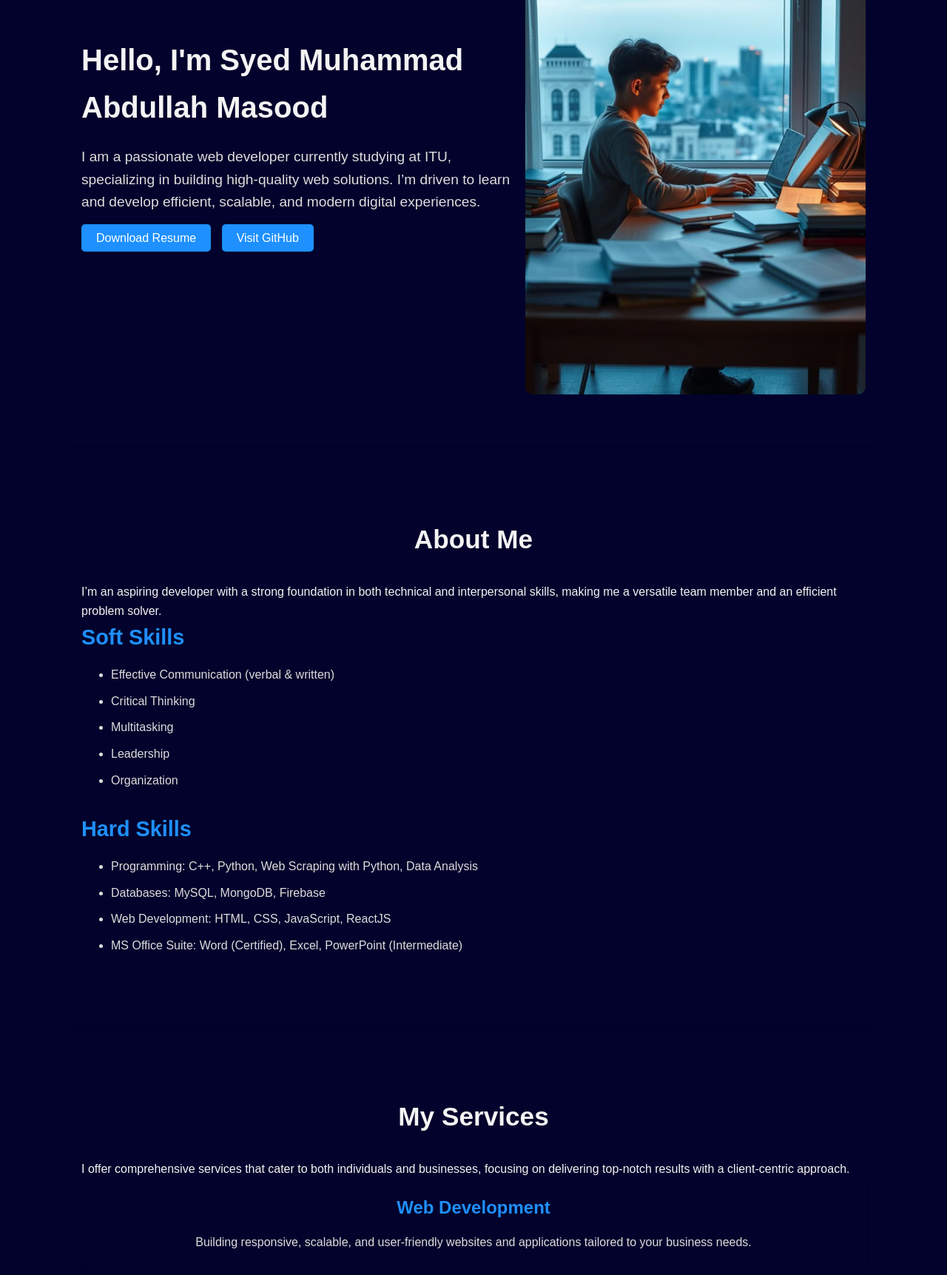
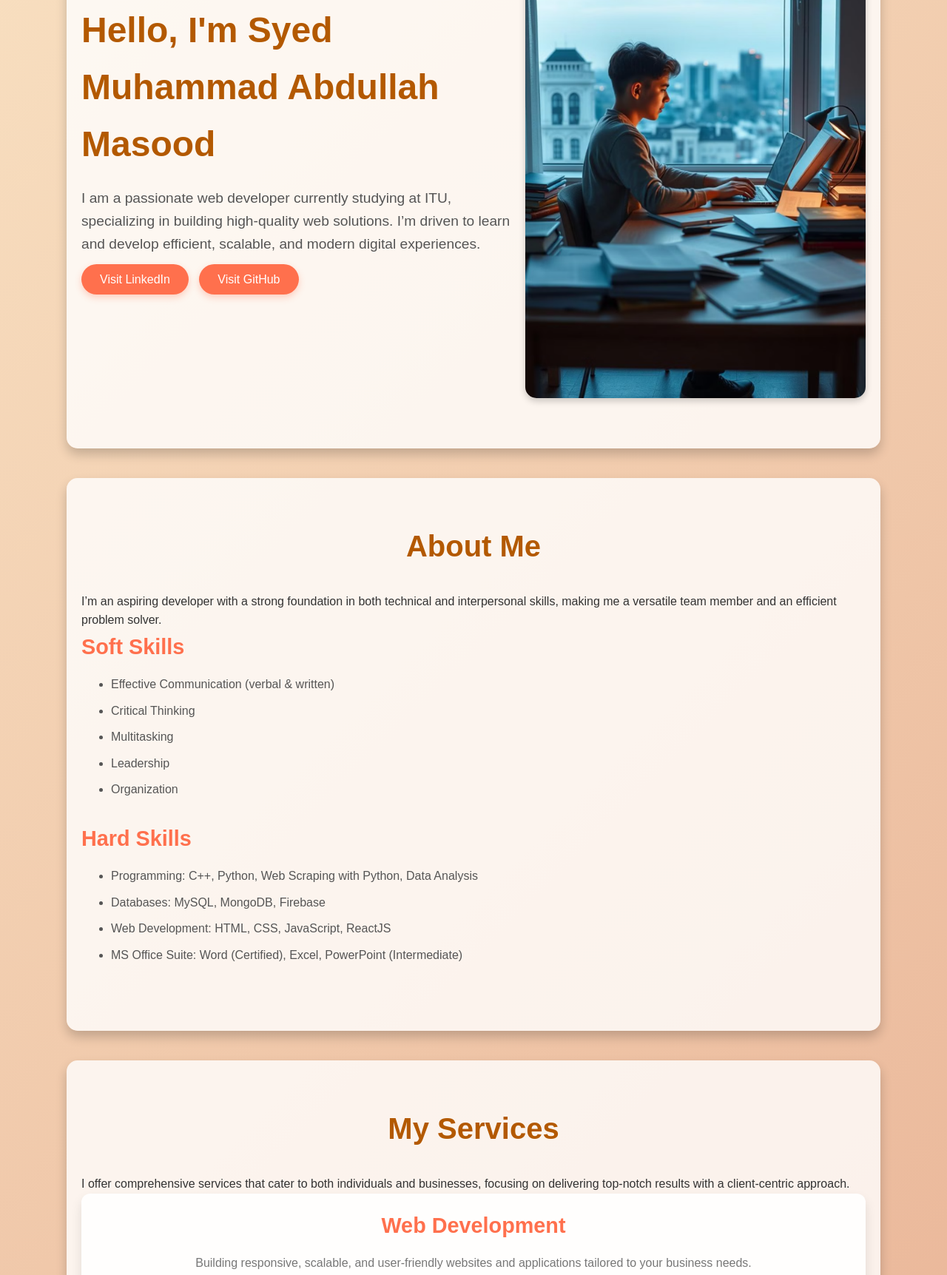
Before and after one commit to Abdullah-Masood-5/BSCS22054-Assignment-1, a plain HTML site: page index.html in a window 1280 px wide. Shown: the part 363-2086 px from the top of the page at 74% size. Drawn offline with nearby package versions, Linux system fonts and the light colour scheme.

Commit message:
Updated Styles and added LinkedIn link in HTML and remved Downlaod resume button

```diff
--- a/index.html
+++ b/index.html
@@ -31,6 +31,7 @@
                 <li><a href="https://www.instagram.com/yourusername" class="social-icon" target="_blank"><i
                             class="fab fa-instagram"></i></a></li>
             </ul>
+
         </nav>
     </header>
 
@@ -43,7 +44,7 @@
                     <p>I am a passionate web developer currently studying at ITU, specializing in building high-quality
                         web solutions. I’m driven to learn and develop efficient, scalable, and modern digital
                         experiences.</p>
-                    <a href="#" class="btn">Download Resume</a>
+                    <a href="https://www.linkedin.com/in/abdullah-masood-921458221/" class="btn">Visit LinkedIn</a>
                     <a href="https://github.com/Abdullah-Masood-5" class="btn">Visit GitHub</a>
                 </div>
                 <div class="intro-image">
--- a/styles.css
+++ b/styles.css
@@ -8,16 +8,16 @@
 body {
     font-family: 'Arial', sans-serif;
     line-height: 1.6;
-    color: #f4f4f4;
-    /* Light color for better contrast */
-    background-color: rgb(2, 2, 44);
-    /* Dark blue background for the whole page */
+    color: #333;
+    background: linear-gradient(135deg, #f9e2c3, #e5a88b);
+    /* Muted warm gradient background */
     padding: 20px;
 }
 
 /* Navigation Styles */
 header {
-    background-color: #1e90ff;
+    background-color: #b35900;
+    /* Deep burnt orange */
     padding: 20px;
     color: #fff;
     box-shadow: 0 4px 6px rgba(0, 0, 0, 0.1);
@@ -32,13 +32,14 @@ nav {
 }
 
 .brand h3 {
-    font-size: 1.8em;
+    font-size: 2em;
+    font-weight: bold;
 }
 
 .nav-links {
     list-style: none;
     display: flex;
-    gap: 15px;
+    gap: 20px;
 }
 
 .nav-links li {
@@ -53,16 +54,19 @@ nav {
 }
 
 .nav-links a:hover {
-    color: #f4f4f4;
+    color: #ffcc80;
+    /* Light orange hover effect */
 }
 
 /* Social Icon */
 .social-icon {
     font-size: 1.5em;
+    color: #fff;
 }
 
 .social-icon:hover {
-    color: #ff6347;
+    color: #ff9966;
+    /* Lighter orange */
 }
 
 /* Menu Toggle for Mobile */
@@ -76,12 +80,13 @@ nav {
 .section {
     padding: 60px 20px;
     margin: 20px 0;
-    background-color: transparent;
-    border-radius: 8px;
-    box-shadow: 0 4px 8px rgba(0, 0, 0, 0.1);
+    background-color: rgba(255, 255, 255, 0.8);
+    /* Transparent white section background */
+    border-radius: 15px;
+    box-shadow: 0 8px 15px rgba(0, 0, 0, 0.2);
+    /* Soft shadow */
     max-width: 1100px;
     margin: 40px auto;
-    color: #f4f4f4;
 }
 
 /* Intro Section */
@@ -94,46 +99,57 @@ nav {
 
 .intro-text {
     max-width: 600px;
+    text-align: left;
 }
 
 .intro-text h2 {
-    font-size: 2.5em;
+    font-size: 3em;
     margin-bottom: 20px;
-    color: #f4f4f4;
-
+    font-weight: bold;
+    color: #b35900;
+    /* Burnt orange */
 }
 
 .intro-text p {
     font-size: 1.2em;
     margin-bottom: 20px;
-    color: #ddd;
+    color: #555;
 }
 
 .intro-text .btn {
-    background-color: #1e90ff;
+    background-color: #ff704d;
+    /* Vibrant coral */
     color: #fff;
-    padding: 10px 20px;
+    padding: 12px 25px;
     text-decoration: none;
     margin-right: 10px;
-    border-radius: 5px;
-    transition: background-color 0.3s;
+    border-radius: 50px;
+    transition: background-color 0.3s, transform 0.3s;
+    /* Smooth transitions */
+    box-shadow: 0 4px 10px rgba(255, 112, 77, 0.3);
+    /* Button shadow */
 }
 
 .intro-text .btn:hover {
-    background-color: #00aced;
+    background-color: #ffcc80;
+    /* Lighter coral hover */
+    transform: translateY(-5px);
+    /* Lift effect on hover */
 }
 
 .intro-image img {
     max-width: 100%;
-    border-radius: 10px;
+    border-radius: 15px;
+    box-shadow: 0 4px 10px rgba(0, 0, 0, 0.2);
 }
 
 /* About Section */
 #about h2 {
     text-align: center;
-    font-size: 2.2em;
+    font-size: 2.5em;
     margin-bottom: 30px;
-    color: #f4f4f4;
+    font-weight: bold;
+    color: #b35900;
 }
 
 .skills-section {
@@ -142,14 +158,15 @@ nav {
 
 .skills-section h3 {
     font-size: 1.8em;
-    color: #1e90ff;
+    color: #ff704d;
+    /* Vibrant coral */
     margin-bottom: 15px;
 }
 
 .skills-section ul {
     list-style-type: disc;
     padding-left: 40px;
-    color: #ddd;
+    color: #555;
 }
 
 .skills-section ul li {
@@ -160,33 +177,35 @@ nav {
 #services h2,
 #projects h2,
 #contact h2 {
-    font-size: 2.2em;
+    font-size: 2.5em;
     text-align: center;
     margin-bottom: 30px;
-    color: #f4f4f4;
+    font-weight: bold;
+    color: #b35900;
+    /* Deep burnt orange */
 }
 
 .service-box,
 .project-box {
-    background-color: transparent;
+    background-color: rgba(255, 255, 255, 0.9);
+    /* Slightly transparent */
     padding: 20px;
-    border-radius: 8px;
+    border-radius: 12px;
     margin-bottom: 30px;
-    box-shadow: 0 4px 8px rgba(0, 0, 0, 0.05);
+    box-shadow: 0 8px 15px rgba(0, 0, 0, 0.1);
     text-align: center;
-    color: #f4f4f4;
 }
 
 .service-box h3,
 .project-box h3 {
-    font-size: 1.5em;
-    color: #1e90ff;
+    font-size: 1.8em;
+    color: #ff704d;
     margin-bottom: 15px;
 }
 
 .service-box p,
 .project-box p {
-    color: #ddd;
+    color: #777;
 }
 
 /* Projects Section */
@@ -199,12 +218,34 @@ nav {
 /* Contact Section */
 .contact-details p {
     font-size: 1.2em;
-    color: #f4f4f4;
+    color: #333;
     text-align: center;
 }
 
 .contact-details strong {
-    color: #1e90ff;
+    color: #ff704d;
+    /* Coral for contrast */
+}
+
+/* Footer Styles */
+footer {
+    background-color: #b35900;
+    /* Deep burnt orange */
+    padding: 20px;
+    text-align: center;
+    color: #fff;
+    margin-top: 40px;
+}
+
+footer a {
+    color: #ffcc80;
+    /* Lighter orange */
+    text-decoration: none;
+}
+
+footer a:hover {
+    color: #ff704d;
+    /* Coral hover */
 }
 
 /* Responsive Design */
@@ -236,7 +277,7 @@ nav {
         left: 0;
         width: 100%;
         flex-direction: column;
-        background-color: #1e90ff;
+        background-color: #b35900;
         text-align: center;
         padding: 20px 0;
         z-index: 1000;
```
